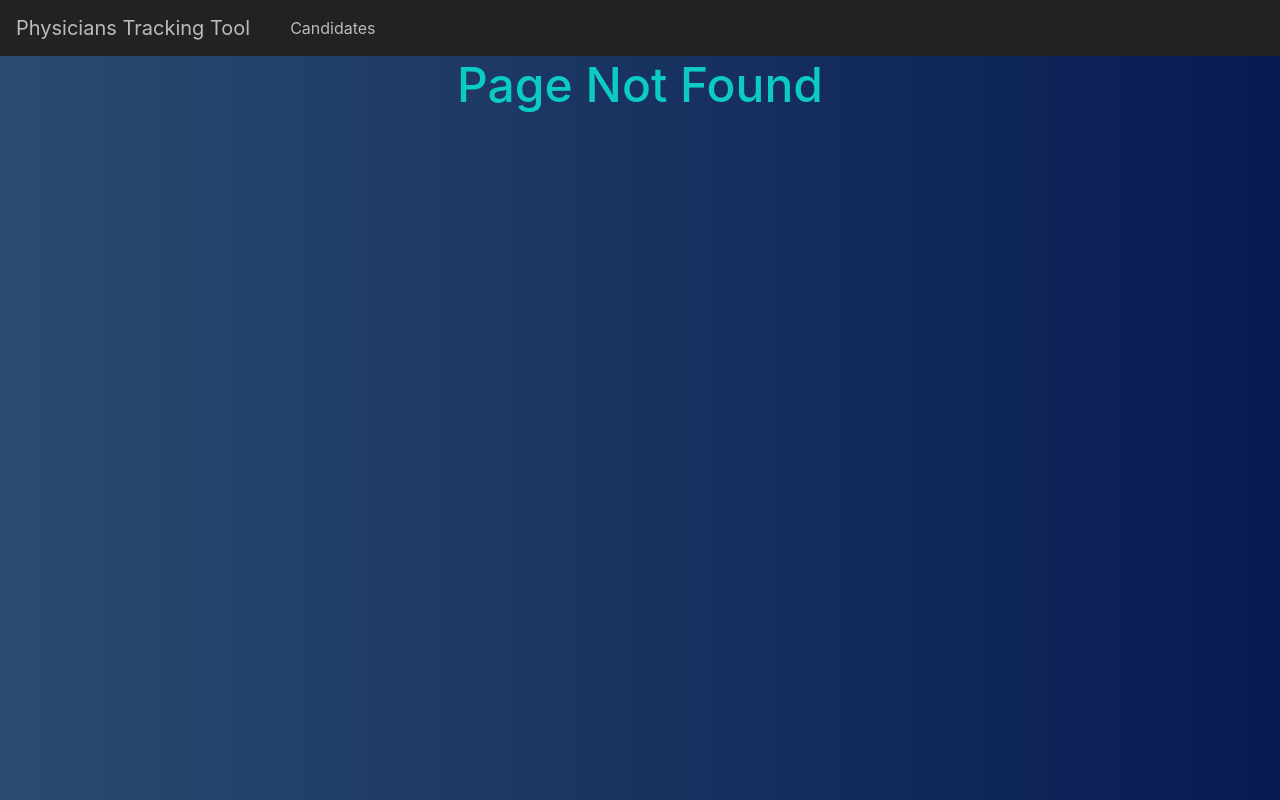
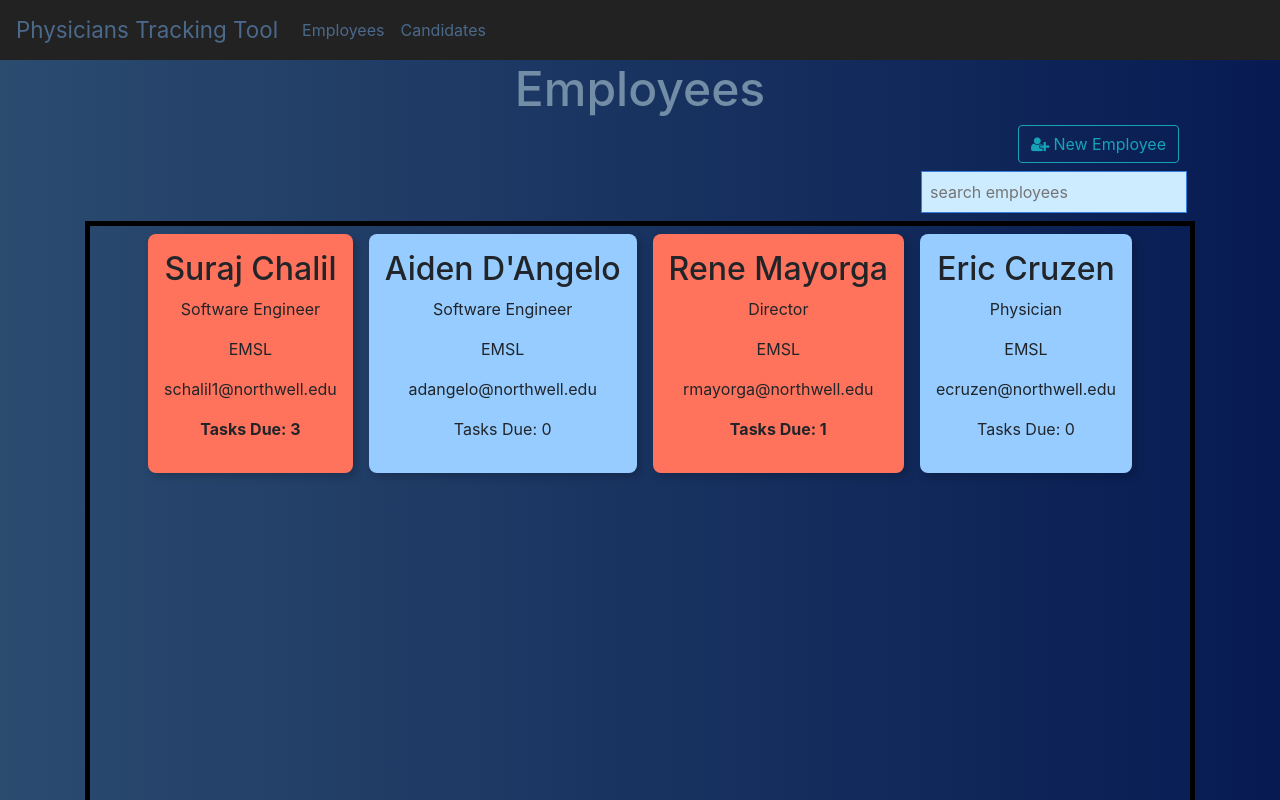
Before and after one commit to surajc07/physicians-tracker, a React (Create React App) app: page /employee in a window 1280 px wide. Before the commit this address had no page. Shown: the top 800 px of the page. Built offline with nearby package versions, Linux system fonts and the light colour scheme.

Commit message:
Card Details added and more modifications on Navigation Bar

```diff
--- a/package.json
+++ b/package.json
@@ -3,11 +3,9 @@
   "version": "0.1.0",
   "private": true,
   "dependencies": {
-    "@testing-library/jest-dom": "^4.2.4",
-    "@testing-library/react": "^9.5.0",
-    "@testing-library/user-event": "^7.2.1",
     "bootstrap": "^4.5.2",
     "font-awesome": "^4.7.0",
+    "mssql": "^6.2.1",
     "react": "^16.13.1",
     "react-bootstrap": "^1.3.0",
     "react-dom": "^16.13.1",
--- a/src/components/Card.js
+++ b/src/components/Card.js
@@ -1,16 +1,55 @@
-import React from "react";
+import React, { Component } from "react";
+import { withRouter } from "react-router-dom";
 
-const Card = ({ name, jobTitle, department, email }) => {
-  return (
-    <div className="tc bg-light-blue dib br3 pa3 ma2 grow bw2 shadow-5">
+class Card extends Component {
+  goToCardDetails = (employeeDetail) => {
+    //console.log("employeeDetail: ", employeeDetail);
+    localStorage.setItem("selectedCard", JSON.stringify(employeeDetail));
+    this.props.history.push("/carddetails");
+  };
+  render() {
+    const { name, jobTitle, department, email, tasksDue } = this.props;
+    const employeeDetail = {
+      name: name,
+      degree: this.props.degree,
+      hireDate: this.props.hireDate,
+      scheduleHours: this.props.scheduleHours,
+      businessPhone: this.props.businessPhone,
+      cellPhone: this.props.cellPhone,
+    };
+
+    // Show cards for higher priority cards
+    return tasksDue > 0 ? (
+      <div
+        className="tc bg-light-red dib br3 pa3 ma2 grow bw2 shadow-5"
+        onClick={() => this.goToCardDetails(employeeDetail)}
+      >
         <div>
           <h2>{name}</h2>
           <p>{jobTitle}</p>
           <p>{department}</p>
           <p>{email}</p>
+          <p>
+            <b>Tasks Due: {tasksDue}</b>
+          </p>
+        </div>
+      </div>
+    ) : (
+      //I will make a React table here based on the data coming in later
+      <div
+        className="tc bg-light-blue dib br3 pa3 ma2 grow bw2 shadow-5"
+        onClick={() => this.goToCardDetails(employeeDetail)}
+      >
+        <div>
+          <h2>{name}</h2>
+          <p>{jobTitle}</p>
+          <p>{department}</p>
+          <p>{email}</p>
+          <p>Tasks Due: {tasksDue}</p>
         </div>
       </div>
     );
-};
+  }
+}
 
-export default Card;
+export default withRouter(Card);
--- /dev/null
+++ b/src/components/CardDetails.js
@@ -0,0 +1,23 @@
+import React from "react";
+
+class CardDetails extends React.Component {
+  render() {
+    var selectedCardId = localStorage.getItem("selectedCard");
+    //console.log("selectedCardId 2: ", JSON.parse(selectedCardId));
+    var cardObj = JSON.parse(selectedCardId);
+    return (
+      <div>
+        <h1 className="f1 tc">{cardObj.name}'s Additional Information</h1>
+        <div style={{ color: "white" }}>
+          <p>Degree: {cardObj.degree}</p>
+          <p>Hire Date: {cardObj.hireDate}</p>
+          <p>Schedule Hours: {cardObj.scheduleHours}</p>
+          <p>Business Phone: {cardObj.businessPhone}</p>
+          <p>Cell Phone: {cardObj.cellPhone}</p>
+        </div>
+      </div>
+    );
+  }
+}
+
+export default CardDetails;
--- a/src/components/CardList.js
+++ b/src/components/CardList.js
@@ -13,6 +13,12 @@ const CardList = ({ employees }) => {
             jobTitle={employees[i].jobTitle}
             department={employees[i].department}
             email={employees[i].email}
+            tasksDue={employees[i].tasksDue}
+            degree={employees[i].degree}
+            hireDate={employees[i].hireDate}
+            scheduleHours={employees[i].scheduleHours}
+            businessPhone={employees[i].businessPhone}
+            cellPhone={employees[i].cellPhone}
           />
         );
       })}
@@ -20,4 +26,6 @@ const CardList = ({ employees }) => {
   );
 };
 
+//prop type for catching errors
+
 export default CardList;
--- /dev/null
+++ b/src/components/Home.js
@@ -0,0 +1,11 @@
+import React from "react";
+
+const Home = () => {
+  return (
+    <div className="tc">
+      <h1 className="f1">Home</h1>
+    </div>
+  );
+};
+
+export default Home;
--- a/src/components/NavigationBar.js
+++ b/src/components/NavigationBar.js
@@ -6,25 +6,37 @@ const Styles = styled.div`
   .navbar {
     background-color: #222;
   }
-
-  .navbar-brand,
-  .navbar-nav .nav-link {
-    color: #bbb;
+  a,
+  .navbar-nav,
+  .navbar-light .nav-link {
+    color: #4b698b;
     &:hover {
       color: white;
     }
+  }
+  .navbar-brand {
+    font-size: 1.4em;
+    color: #4b698b;
+    &:hover {
+      color: white;
+    }
+  }
+  .form-center {
+    position: absolute !important;
+    left: 25%;
+    right: 25%;
   }
 `;
 
 export const NavigationBar = () => (
   <Styles>
     <Navbar expand="lg">
-      <Navbar.Brand href="/"> Physicians Tracking Tool</Navbar.Brand>
+      <Navbar.Brand href="/home"> Physicians Tracking Tool</Navbar.Brand>
       <Navbar.Toggle aria-controls="basic-navbar-nav" />
       <Navbar.Collapse id="basic-navbar-nav">
         <Nav className="mr-auto">
           <Nav.Item>
-            <Nav.Link href="/"></Nav.Link>
+            <Nav.Link href="/employee">Employees</Nav.Link>
           </Nav.Item>
           <Nav.Item>
             <Nav.Link href="/candidate">Candidates</Nav.Link>
--- a/src/components/NewEmployee.js
+++ b/src/components/NewEmployee.js
@@ -18,6 +18,21 @@ class NewEmployee extends Component {
       event.preventDefault();
       event.stopPropagation();
       event.target.className += " was-validated";
+
+      const { employees, name } = this.state;
+      console.log(form);
+      this.setState({
+        employees: employees.concat([
+          {
+            name: form.name.value,
+            jobTitle: "jobTitle",
+            department: "department",
+            email: "email",
+          },
+        ]),
+      });
+
+      console.log(`Incorporated: ${name} with ${employees.length} employees`);
     }
   };
 
@@ -34,21 +49,6 @@ class NewEmployee extends Component {
       modalIsOpen: !prevState.modalIsOpen,
     }));
   };
-
-  addNewEmployee() {
-    this.setState({
-      employees: this.state.employees.concat([
-        {
-          name: "name",
-          jobTitle: "jobTitle",
-          department: "department",
-          email: "email",
-        },
-      ]),
-    });
-    const { name, employees } = this.state;
-    console.log(`Incorporated: ${name} with ${employees.length} employees`);
-  }
 
   render() {
     return (
@@ -68,7 +68,7 @@ class NewEmployee extends Component {
               onClick={() => this.handleModalShowHide()}
             >
               <Modal.Title>
-                New Candidate <i className="fa fa-poll-people"></i>
+                New Employee <i className="fa fa-poll-people"></i>
               </Modal.Title>
             </Modal.Header>
 
--- a/src/containers/App.css
+++ b/src/containers/App.css
@@ -1,4 +1,4 @@
 h1 {
   font-weight: 200;
-  color: #0ccac4;
+  color: #728da5;
 }
--- a/src/containers/App.js
+++ b/src/containers/App.js
@@ -1,18 +1,12 @@
 import React, { Component } from "react";
 import "./App.css";
+import Home from "../components/Home";
 import Employee from "../components/Employee";
 import Candidate from "../components/Candidate";
 import NoMatch from "../components/NoMatch";
 import Layout from "../components/Layout";
+import CardDetails from "../components/CardDetails";
 import { NavigationBar } from "../components/NavigationBar";
-import {
-  Nav,
-  Navbar,
-  NavDropdown,
-  Form,
-  FormControl,
-  Button,
-} from "react-bootstrap";
 import { BrowserRouter as Router, Route, Switch } from "react-router-dom";
 
 class App extends Component {
@@ -23,8 +17,10 @@ class App extends Component {
         <Layout>
           <Router>
             <Switch>
-              <Route exact path="/" component={Employee} />
+              <Route exact path="/home" component={Home} />
+              <Route exact path="/employee" component={Employee} />
               <Route exact path="/candidate" component={Candidate} />
+              <Route exact path="/carddetails" component={CardDetails} />
               <Route component={NoMatch} />
             </Switch>
           </Router>
--- a/src/employees.js
+++ b/src/employees.js
@@ -6,6 +6,11 @@ export const employees = [
     department: "EMSL",
     email: "schalil1@northwell.edu",
     tasksDue: "3",
+    degree: "BS",
+    hireDate: "2020-06-23",
+    scheduleHours: "37.50",
+    businessPhone: "932-324-1234",
+    cellPhone: "938-123-5423",
   },
   {
     id: 2,
@@ -14,6 +19,11 @@ export const employees = [
     department: "EMSL",
     email: "adangelo@northwell.edu",
     tasksDue: "0",
+    degree: "BS",
+    hireDate: "2020-06-01",
+    scheduleHours: "30.00",
+    businessPhone: "932-324-1234",
+    cellPhone: "938-123-5423",
   },
   {
     id: 3,
@@ -22,6 +32,11 @@ export const employees = [
     department: "EMSL",
     email: "rmayorga@northwell.edu",
     tasksDue: "1",
+    degree: "BS/BBA",
+    hireDate: "2019-05-05",
+    scheduleHours: "37.50",
+    businessPhone: "932-324-1234",
+    cellPhone: "938-123-5423",
   },
   {
     id: 4,
@@ -30,5 +45,10 @@ export const employees = [
     department: "EMSL",
     email: "ecruzen@northwell.edu",
     tasksDue: "0",
+    degree: "MD",
+    hireDate: "2010-03-05",
+    scheduleHours: "37.50",
+    businessPhone: "932-324-1234",
+    cellPhone: "938-123-5423",
   },
 ];
```
Also changed, not shown: 2 other files (tests, documents, lock files or other folders). Lines whose indentation alone changed are shown as unchanged.
